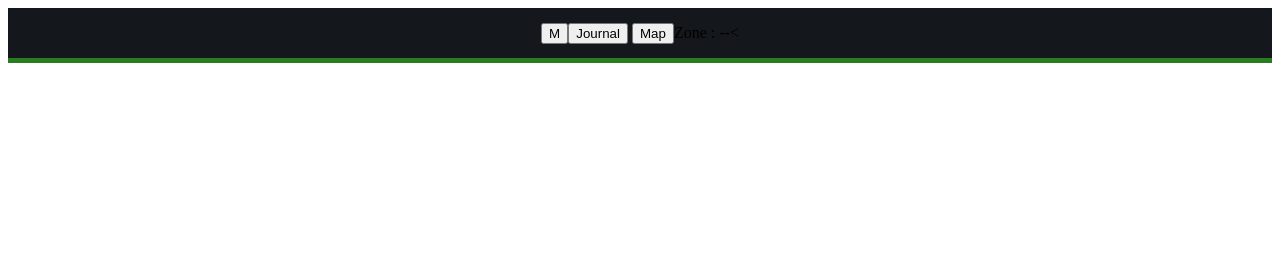
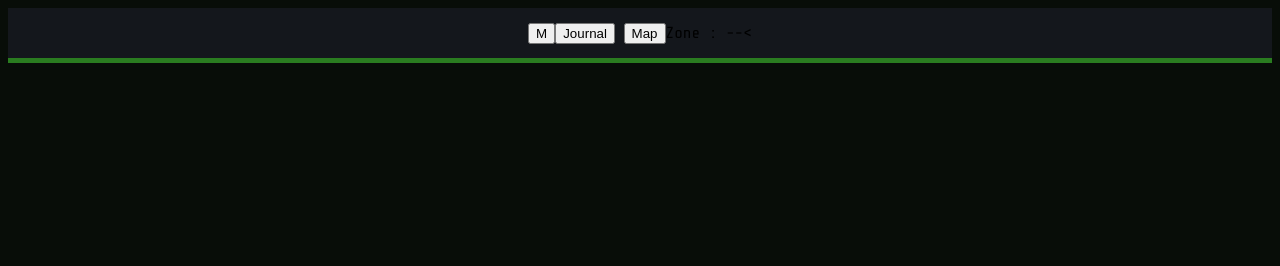
Before and after one commit to mantoloutre/DeadSignal, a website: page index.html in a window 1280 px wide. Drawn offline with nearby package versions, Linux system fonts and the light colour scheme.

Commit message:
small update on style.css

```diff
--- a/index.html
+++ b/index.html
@@ -4,6 +4,8 @@
     <meta charset="UTF-8">
     <meta name="viewport" content="width=device-width, initial-scale=1.0"/>
     <title>Dead Signal</title>
+    <!-- share tech mono font -->
+    <link href="https://fonts.googleapis.com/css2?family=Share+Tech+Mono&display=swap" rel="stylesheet">
     <link rel="stylesheet" href="src/style.css">
     <script src="src/index.js" defer></script>
 </head>
@@ -39,6 +41,11 @@
     <section> <!-- commands? -->
 
     </section>
+    <section class="mvp">
+        <div id="terminal-output">
+
+        </div>
+    </section>
 </main>
 
 </body>
--- a/src/style.css
+++ b/src/style.css
@@ -1,10 +1,14 @@
-/*TODO make global variable for color*/
 :root {
     --top-bar_bck: #14171c;
     --separetor-color: #2a7c20; /* TODO make this green maybe a fallout style terminal for game or in blue?*/
     --separator-width: 5px;
+    --text-color: #1bf857;
 }
-
+body {
+    font-family: "Share Tech Mono", monospace;
+    font-size: 16px;
+    background-color: #080d08;
+}
 #top-bar {
     display: flex;
     align-items: center;
@@ -33,3 +37,14 @@
 .side-menu.hidden {
     transform: translateX(-100%);
 }
+#terminal-output{
+    width: 100%;
+    height: 25dvh;
+    background-color: #080d08;
+    text-shadow: 0 0 3px rgba(27, 248, 87, 0.4);
+    font-size: 14px;
+    padding: 12px;
+    overflow-y: auto;
+    box-sizing: border-box;
+
+}
```
